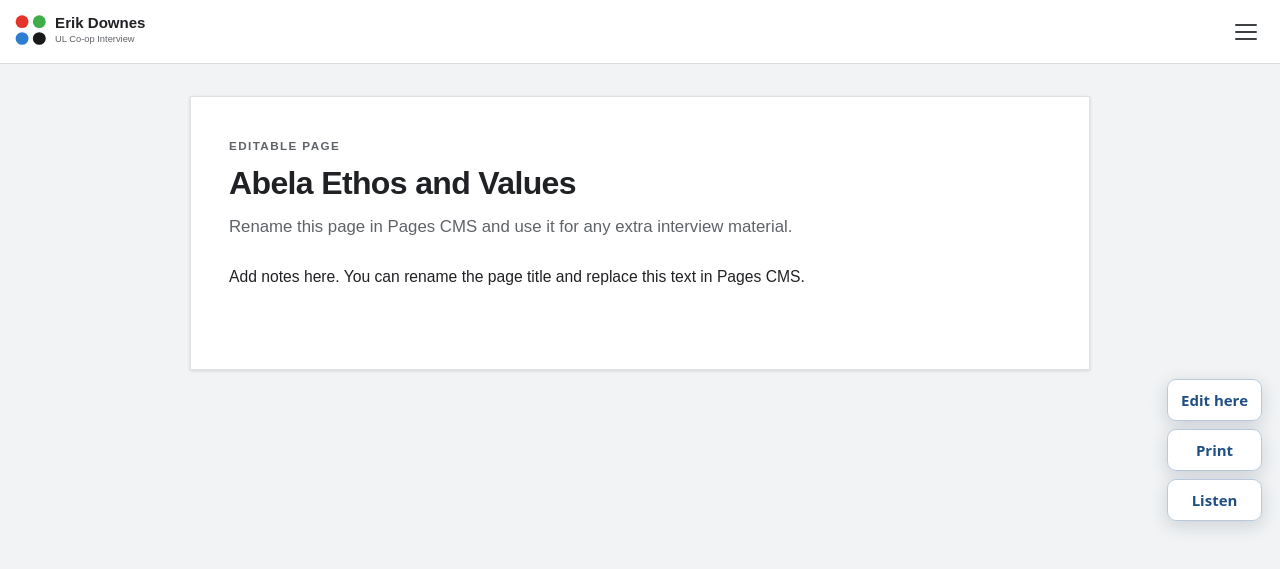
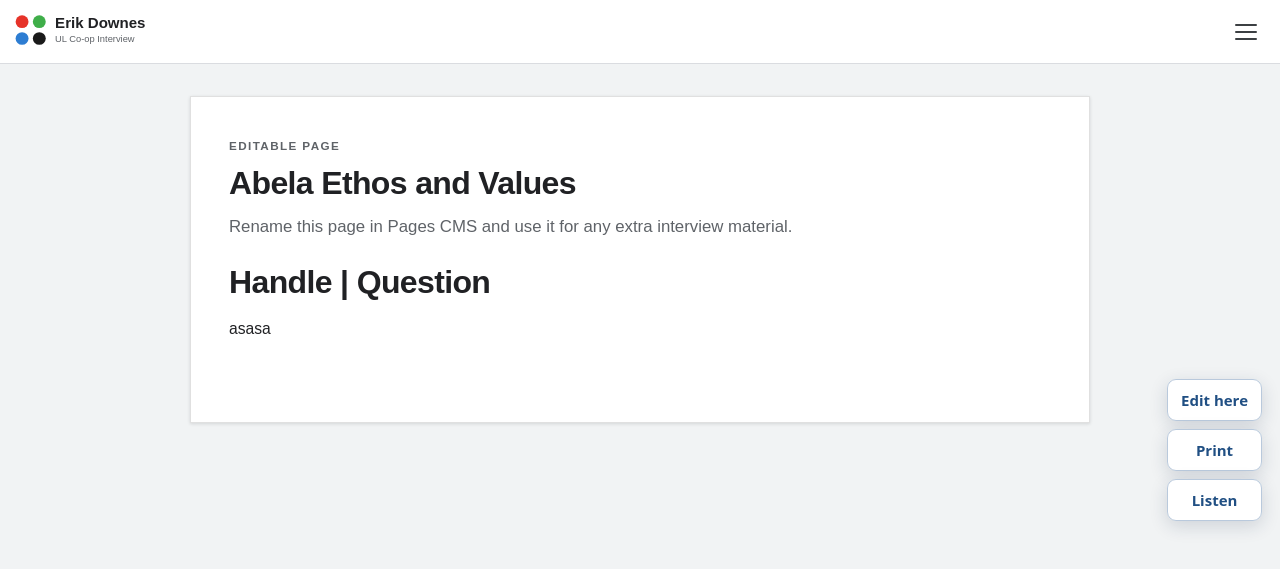
Before and after one commit to ronandownes/coop, a Jekyll site: the page built from spare-1.md, in a window 1280 px wide. Shown: the top 569 px of the page. Built offline with Jekyll 4.4.1, drawn with Linux system fonts in a browser that asks for light colours.

Commit message:
Update spare-1.md (via Pages CMS)

```diff
--- a/spare-1.md
+++ b/spare-1.md
@@ -5,4 +5,8 @@
 eyebrow: EDITABLE PAGE
 intro: Rename this page in Pages CMS and use it for any extra interview material.
 ---
-Add notes here. You can rename the page title and replace this text in Pages CMS.
+# Handle | Question
+
+
+
+asasa
```
